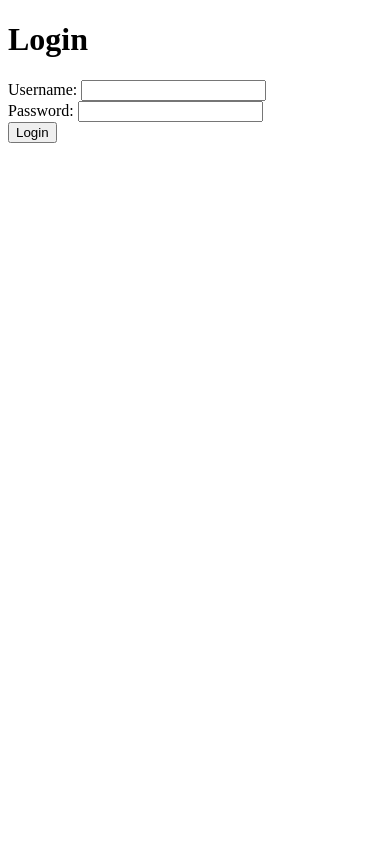
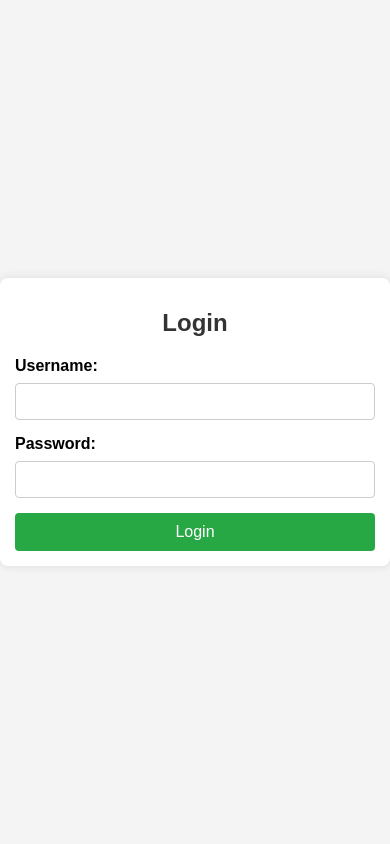
Before and after one commit to Aley-r-t/Django, a Django app: page /ruc/ in a window 390 px wide. Run offline with Django 4.2, Linux system fonts and the light colour scheme.

Commit message:
'create category'

```diff
--- a/lab06/ruc/templates/ruc/index.html
+++ b/lab06/ruc/templates/ruc/index.html
@@ -4,20 +4,96 @@
     <meta charset="UTF-8">
     <meta name="viewport" content="width=device-width, initial-scale=1.0">
     <title>Login</title>
+    <style>
+        /* Estilos generales */
+        body {
+            font-family: Arial, sans-serif;
+            background-color: #f4f4f4;
+            display: flex;
+            justify-content: center;
+            align-items: center;
+            height: 100vh;
+            margin: 0;
+        }
+
+        /* Estilo para el contenedor del formulario */
+        form {
+            background-color: #fff;
+            padding: 20px;
+            border-radius: 8px;
+            box-shadow: 0 0 10px rgba(0, 0, 0, 0.1);
+            width: 300px;
+            text-align: center;
+        }
+
+        /* Título */
+        h1 {
+            font-size: 24px;
+            margin-bottom: 20px;
+            color: #333;
+        }
+
+        /* Mensaje de error */
+        p {
+            margin: 10px 0;
+            color: red;
+        }
+
+        /* Etiquetas y campos de texto */
+        label {
+            display: block;
+            margin-bottom: 8px;
+            font-weight: bold;
+            text-align: left;
+        }
+
+        input[type="text"], input[type="password"] {
+            width: 100%;
+            padding: 10px;
+            margin-bottom: 15px;
+            border: 1px solid #ccc;
+            border-radius: 4px;
+            box-sizing: border-box;
+        }
+
+        /* Botón de envío */
+        button {
+            background-color: #28a745;
+            color: white;
+            padding: 10px 20px;
+            border: none;
+            border-radius: 4px;
+            cursor: pointer;
+            width: 100%;
+            font-size: 16px;
+        }
+
+        button:hover {
+            background-color: #218838;
+        }
+
+        /* Responsivo para pantallas pequeñas */
+        @media (max-width: 400px) {
+            form {
+                width: 100%;
+                padding: 15px;
+            }
+        }
+    </style>
 </head>
 <body>
-    <h1>Login</h1>
-    {% if error_message %}
-        <p style="color: red;"><strong>{{ error_message }}</strong></p>
-    {% endif %}
     <form method="POST" action="{% url 'ruc:login_view' %}">
+        <h1>Login</h1>
+        {% if error_message %}
+            <p><strong>{{ error_message }}</strong></p>
+        {% endif %}
         {% csrf_token %}
         <label for="username">Username:</label>
         <input type="text" name="username" id="username" required>
-        <br>
+
         <label for="password">Password:</label>
         <input type="password" name="password" id="password" required>
-        <br>
+
         <button type="submit">Login</button>
     </form>
 </body>
--- a/lab06/ruc/urls.py
+++ b/lab06/ruc/urls.py
@@ -6,5 +6,7 @@ urlpatterns = [
     path('', views.login_view, name='login_view'),
     path('form/', views.form, name='form'),
     path('factura/<int:factura_id>/pdf/', views.render_pdf_view, name='render_pdf_view'),
+    path('categorias/', views.categorias_list, name='categorias_list'),
+    path('categoria/create/', views.categorias_create, name='categoria_create'),
    # path('factura/<int:factura_id>/', views.factura_view, name='factura_view'),
 ]
--- a/lab06/ruc/views.py
+++ b/lab06/ruc/views.py
@@ -2,7 +2,7 @@ from django.shortcuts import render,redirect, get_object_or_404
 from django.contrib.auth import authenticate, login, logout
 from django.contrib.auth.decorators import login_required
 from django.http import HttpResponse
-from .models import Empleado, Cliente, Producto, Factura, DetalleDeFactura
+from .models import Empleado, Cliente, Producto, Factura, DetalleDeFactura, Categoria
 from decimal import Decimal
 from datetime import datetime
 import pdfkit
@@ -164,3 +164,17 @@ def render_pdf_view(request, factura_id):
         'total_con_igv': total_con_igv
     })
 '''
+
+def categorias_list(request):
+    categorias = Categoria.objects.all()
+    return render(request, 'ruc/categoria.html', {'categorias': categorias})
+
+def categorias_create(request):
+    if request.method == 'POST':
+        nombre = request.POST['nombre']
+        descripcion = request.POST['descripcion']
+        categoria = Categoria(nombre=nombre, descripcion=descripcion)
+        categoria.save()
+        return redirect('ruc:categorias_list')
+    else:
+        return redirect('ruc:categorias_list')
```
Also changed, not shown: lab06/ruc/templates/ruc/categoria.html (added, +63 -0 lines), lab06/ruc/templates/ruc/factura.html (+9 -0 lines), lab06/db.sqlite3.
